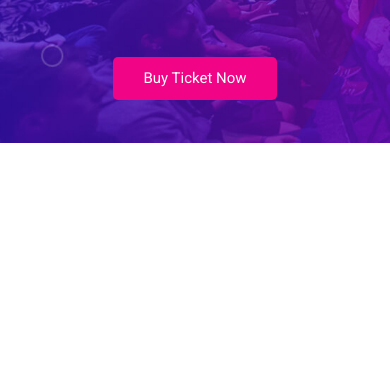
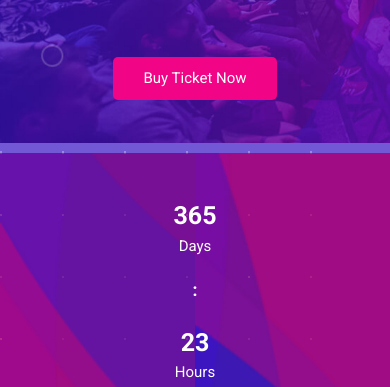
Before and after one commit to shakil-1318/EventGrid---Book-Your-Next-Level, a plain HTML site: page up/index.html in a window 390 px wide. Shown: the part 457-844 px from the top of the page. Drawn offline with Linux system fonts and the light colour scheme; a script that the page names is missing.

Commit message:
countdown add

```diff
--- a/scss/break-points/_600px.scss
+++ b/scss/break-points/_600px.scss
@@ -100,4 +100,45 @@
     }
   }
 
+  // --------------------countdown
+  .countdown {
+    padding: 0;
+
+    &__content {
+      flex-direction: column;
+      border-left: 0;
+      border-right: 0;
+      transform: translateY(0);
+      border-radius: 0;
+
+      &::before,
+      &::after {
+        width: 50%;
+      }
+
+      &::after {
+        background-position: right center;
+      }
+
+      &--day,
+      &--hour,
+      &--minute,
+      &--second {
+        flex-direction: column;
+
+        div {
+
+          p:first-child {
+            font-size: type.font-size-st(mc);
+          }
+
+          p:last-child {
+            font-size: type.font-size-st(sc);
+          }
+        }
+      }
+
+    }
+  }
+
 }
--- /dev/null
+++ b/scss/website-sections/_2-countdown.scss
@@ -0,0 +1,78 @@
+@use "../general-styles/colors" as clrs;
+@use "../general-styles/padding" as pad;
+@use "../general-styles/typography" as type;
+
+.countdown {
+  background-color: clrs.color-theme("1");
+  padding-bottom: 0;
+
+  &__content {
+    background-image: url('../../up/images/countdown/bg.png');
+    background-color: clrs.color-theme("3");
+    border: 1rem solid rgba(clrs.color-theme("1"), .3);
+    transform: translateY(-50%);
+
+    display: flex;
+    justify-content: space-between;
+    align-items: center;
+    gap: 2rem;
+
+    position: relative;
+
+    &::before,
+    &::after {
+      content: '';
+      position: absolute;
+      top: 0;
+      height: 100%;
+      width: 100%;
+      background-size: cover;
+    }
+
+    &::before {
+      left: 0;
+      background-image: url('../../up/images/countdown/left-shape.png');
+    }
+
+    &::after {
+      right: 0;
+      background-image: url('../../up/images/countdown/right-shape.png');
+    }
+
+    &--day,
+    &--hour,
+    &--minute,
+    &--second {
+      display: flex;
+      align-items: center;
+      gap: 2rem;
+
+      z-index: 1;
+
+      div {
+        display: flex;
+        flex-direction: column;
+        align-items: center;
+
+        p:first-child {
+          font-size: type.font-size-d(m);
+          font-weight: type.font-weight(bold);
+          color: clrs.color-type("1");
+        }
+
+        p:last-child {
+          font-size: type.font-size-d(s);
+          font-weight: type.font-weight(regular);
+          color: clrs.color-type("1");
+        }
+      }
+
+      p {
+        font-size: type.font-size-d(m);
+        font-weight: type.font-weight(bold);
+        color: clrs.color-type("1");
+      }
+    }
+
+  }
+}
--- a/scss/website-sections/_index.scss
+++ b/scss/website-sections/_index.scss
@@ -1 +1,2 @@
 @forward "./1-header";
+@forward "./2-countdown";
--- a/up/index.html
+++ b/up/index.html
@@ -65,6 +65,43 @@
         </a>
       </section>
     </header>
+
+    <!-- Countdown Section -->
+    <section class="countdown overall-layout padd">
+      <div class="countdown__content padd">
+        <div class="countdown__content--day">
+          <div>
+            <p>365</p>
+            <p>Days</p>
+          </div>
+          <p>:</p>
+        </div>
+
+        <div class="countdown__content--hour">
+          <div>
+            <p>23</p>
+            <p>Hours</p>
+          </div>
+          <p>:</p>
+        </div>
+
+        <div class="countdown__content--minute">
+          <div>
+            <p>59</p>
+            <p>Minutes</p>
+          </div>
+          <p>:</p>
+        </div>
+
+        <div class="countdown__content--second">
+          <div>
+            <p>59</p>
+            <p>Seconds</p>
+          </div>
+        </div>
+
+      </div>
+    </section>
   </main>
 
   <!-- Main Js -->
```
Also changed, not shown: up/css/main-style.css, 1 other file.
